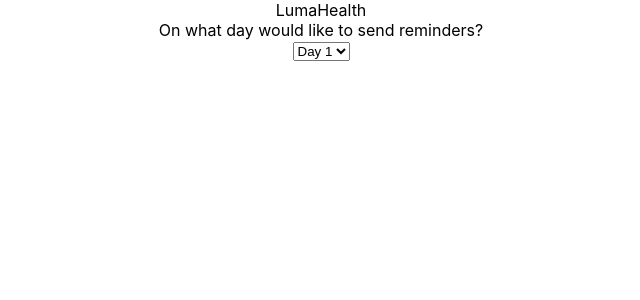
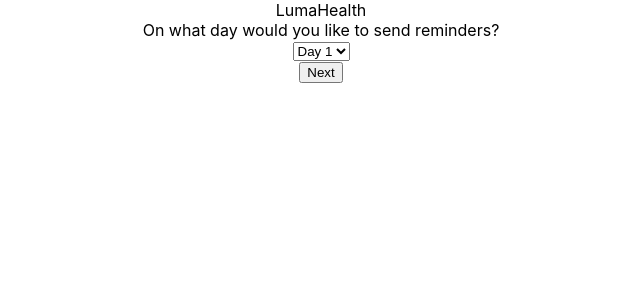
Before and after one commit to anami-sf/Luma-Dashboard, a React (Create React App) app: page / in a window 1280 px wide. Shown: the top 300 px of the page, without its empty margins (319-959 px from the left). Built offline with nearby package versions, Linux system fonts and the light colour scheme.

Commit message:
Added next button

```diff
--- a/src/actions.js
+++ b/src/actions.js
@@ -1,5 +1,6 @@
 import {
-    SET_CADANCE
+    SET_CADANCE,
+    SET_POSITION
 } from './constants.js';
 
 export const setCadance = (text) => {
@@ -8,3 +9,9 @@
         payload: text
     }
 }
+
+export const setPosition = () => {
+    return {
+        type: SET_POSITION,  // This is a constant
+    }
+}
--- a/src/components/flow_chart/apptCadanceImg.js
+++ b/src/components/flow_chart/apptCadanceImg.js
@@ -1,7 +1,6 @@
 import React from 'react';
 
 const ApptCadance = ({apptCadance}) => {
-    console.log(apptCadance)
     return(
         <div>
             { apptCadance.apptCadance
--- a/src/components/form/apptCadanceQA.js
+++ b/src/components/form/apptCadanceQA.js
@@ -1,13 +1,16 @@
 import React from 'react';
 
-const ApptCadanceQA = ({onSetCadance}) => {
+const ApptCadanceQA = ({onSetCadance,nextQuestion}) => {
     return(
         <div>
-            <select onChange={onSetCadance} >
-                <option>Day 1</option>
-                <option>Day 2</option>
-                <option>Day 3</option>
-            </select>
+            <div>On what day would you like to send reminders? </div>
+            <div>
+                <select onChange={onSetCadance} >
+                    <option>Day 1</option>
+                    <option>Day 2</option>
+                    <option>Day 3</option>
+                </select>
+            </div>
         </div>
     );
 }
--- a/src/containers/App.js
+++ b/src/containers/App.js
@@ -2,18 +2,21 @@
 import {connect} from 'react-redux';
 
 import './App.css';
-import { setCadance } from '../actions';
+import { setCadance, setPosition } from '../actions';
 import FlowChart from './flow_chart.js';
+import Form from './form.js';
 
 const mapStateToProps = (state) => {
   return{
-    apptCadance: state.apptCadance
+    apptCadance: state.apptCadance,
+    questionTracker: state.questionTracker
   }
 }
 
 const mapDispatchToProps = (dispatch) => {
   return{
-    onSetCadance: (event) => dispatch(setCadance(event.target.value))
+    onSetCadance: (event) => dispatch(setCadance(event.target.value)),
+    nextQuestion: () => dispatch(setPosition())
   }
 };
 
@@ -23,12 +26,11 @@
     return (
       <div className="App">
         <FlowChart apptCadance = {this.props.apptCadance}/>
-        <div>On what day would like to send reminders? </div>
-        <select onChange={this.props.onSetCadance} >
-          <option>Day 1</option>
-          <option>Day 2</option>
-          <option>Day 3</option>
-        </select>
+        <Form
+        onSetCadance={this.props.onSetCadance}
+        questionTracker={this.props.questionTracker}
+        nextQuestion={this.props.nextQuestion}
+        />
       </div>
     );
   }
--- a/src/containers/form.js
+++ b/src/containers/form.js
@@ -0,0 +1,20 @@
+import React from 'react';
+import ApptCadanceQA from '../components/form/apptCadanceQA.js';
+
+const Form = ({onSetCadance, questionTracker, nextQuestion}) => {
+    return(
+        <div>
+            {console.log(questionTracker.questionTracker)}
+            {questionTracker.questionTracker===1
+                ? <ApptCadanceQA
+                    onSetCadance = {onSetCadance}
+                    nextQuestion = {nextQuestion}
+                />
+                : <div>Next Question</div>
+            }
+            <button onClick={nextQuestion}>Next</button>
+        </div>
+    );
+}
+
+export default Form;
--- a/src/reducers.js
+++ b/src/reducers.js
@@ -17,13 +17,16 @@
     return newState
 };
 
-export const questionTracker = (state=1, action)=>{
+const initializeStatePosition = {
+    questionTracker:1
+};
+
+export const questionTracker = (state=initializeStatePosition, action)=>{
     const newState = {...state}
 
     if(action.type===SET_POSITION){
-        newState.position = newState.position++
+        newState.questionTracker = ++newState.questionTracker
     }
-
 
     return newState
 }
```
